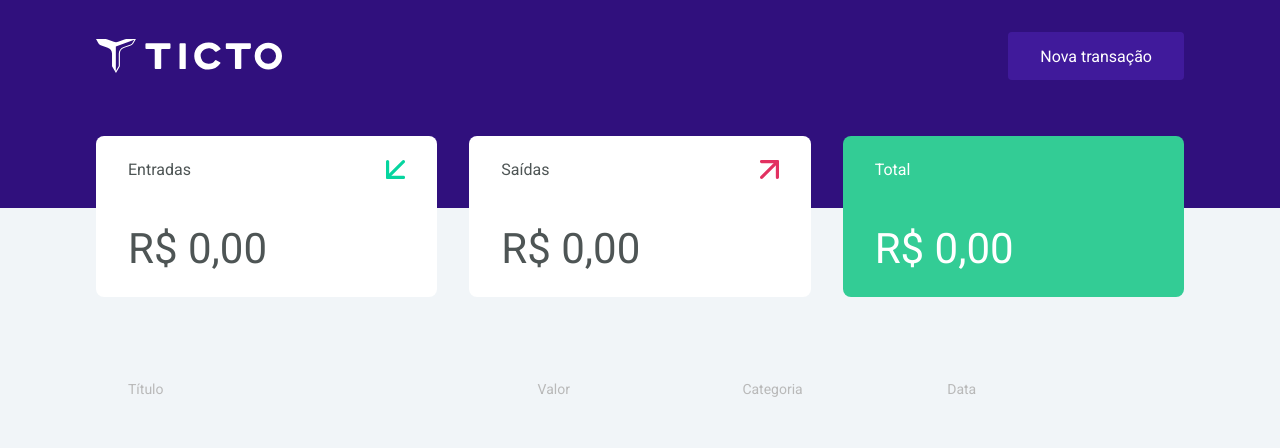
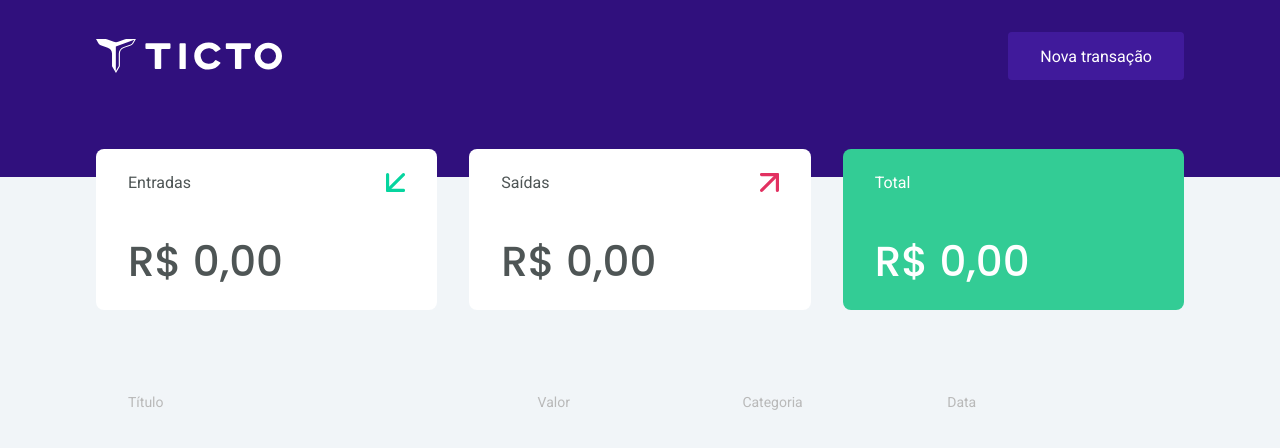
Before and after one commit to folfer/desafio-ticto, a Next.js app: page / in a window 1280 px wide. Shown: the top 448 px of the page. Built offline with nearby package versions, Linux system fonts and the light colour scheme.

Commit message:
fix: add multiple fonts

```diff
--- a/src/app/layout.tsx
+++ b/src/app/layout.tsx
@@ -1,9 +1,16 @@
 import "../styles/global.scss";
-import { Roboto } from "next/font/google";
+import { Roboto, Poppins } from "next/font/google";
 
-export const roboto = Roboto({
-  weight: "400",
+const roboto = Roboto({
+  weight: ["400", "500"],
   subsets: ["latin"],
+  variable: "--roboto"
+});
+
+const poppins = Poppins({
+  weight: ["400", "500"],
+  subsets: ["latin"],
+  variable: "--poppins",
 });
 
 export const metadata = {
@@ -17,8 +24,8 @@ export default function RootLayout({
   children: React.ReactNode;
 }) {
   return (
-    <html lang="en">
-      <body className={roboto.className}>{children}</body>
+    <html lang="pt_BR">
+      <body className={`${roboto.variable} ${poppins.variable}`}>{children}</body>
     </html>
   );
 }
--- a/src/components/Header/styles.module.scss
+++ b/src/components/Header/styles.module.scss
@@ -6,7 +6,7 @@
   max-width: 1120px;
   margin: 0 auto;
 
-  padding: 2rem 1rem 8rem;
+  padding: 2rem 1rem 6.063rem;
   display: flex;
   align-items: center;
   justify-content: space-between;
--- a/src/components/Summary/index.tsx
+++ b/src/components/Summary/index.tsx
@@ -47,7 +47,6 @@ export function Sumarry() {
           <Image src={outcomeImg} alt="Saídas" />
         </header>
         <strong>
-          {summary.withdraws !== 0 ? "-" : ""}
           {new Intl.NumberFormat("pt-BR", {
             style: "currency",
             currency: "BRL",
--- a/src/components/Summary/styles.module.scss
+++ b/src/components/Summary/styles.module.scss
@@ -2,7 +2,7 @@
   display: grid;
   grid-template-columns: repeat(3, 1fr);
   gap: 2rem;
-  margin-top: -7rem;
+  margin-top: -4.25rem;
 
   div {
     display: flex;
@@ -30,6 +30,7 @@
       font-size: 42px;
       font-weight: 500;
       line-height: 3rem;
+      font-family: var(--poppins);
     }
 
     &:last-child {
--- a/src/components/TransactionsTable/styles.module.scss
+++ b/src/components/TransactionsTable/styles.module.scss
@@ -32,6 +32,10 @@
       color: var(--text-table);
       background: var(--white);
 
+      &+.grid {
+        margin-top: 1.25rem;
+      }
+
       &:first-child {
         color: var(--text-table);
       }
--- a/src/styles/global.scss
+++ b/src/styles/global.scss
@@ -33,8 +33,8 @@ body,
 input,
 textarea,
 button {
-  font-family: 'Roboto', sans-serif;
   font-weight: 400;
+  font-family: var(--roboto), sans-serif;
 }
 
 h1,
```
